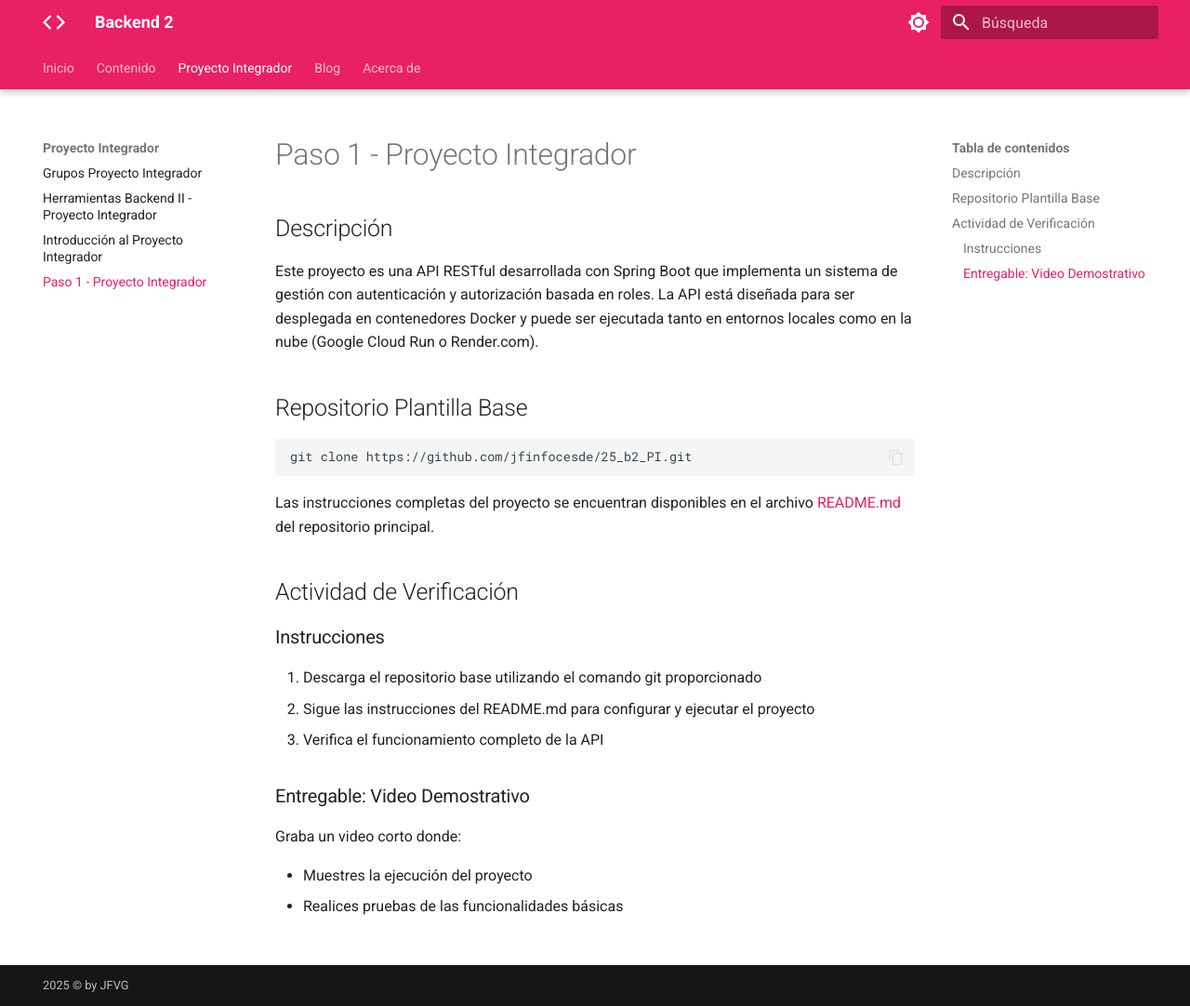
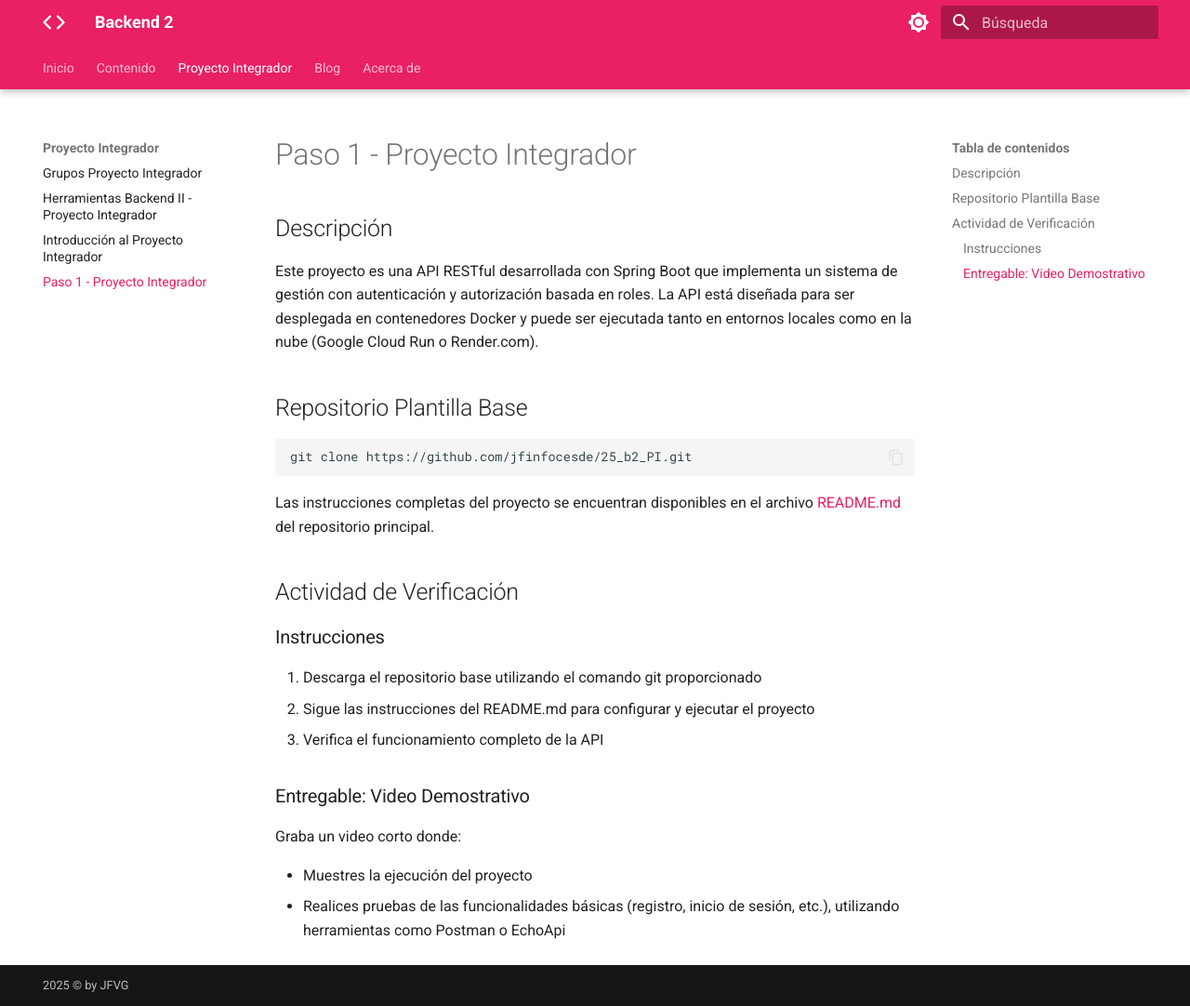
Before and after one commit to jfinfocesde/25b2, an MkDocs documentation site: the page built from docs/pi/p2.md, in a window 1280 px wide and 1082 px high. Shown: the whole window at 93% size. Built offline with MkDocs 1.6.1 and Material for MkDocs 9.7.7, drawn with Linux system fonts in a browser that asks for light colours.

Commit message:
22-03-2025

```diff
--- a/docs/pi/p2.md
+++ b/docs/pi/p2.md
@@ -22,4 +22,4 @@ Las instrucciones completas del proyecto se encuentran disponibles en el archivo
 Graba un video corto donde:
 
 - Muestres la ejecución del proyecto
-- Realices pruebas de las funcionalidades básicas
+- Realices pruebas de las funcionalidades básicas (registro, inicio de sesión, etc.), utilizando herramientas como Postman o EchoApi
```
